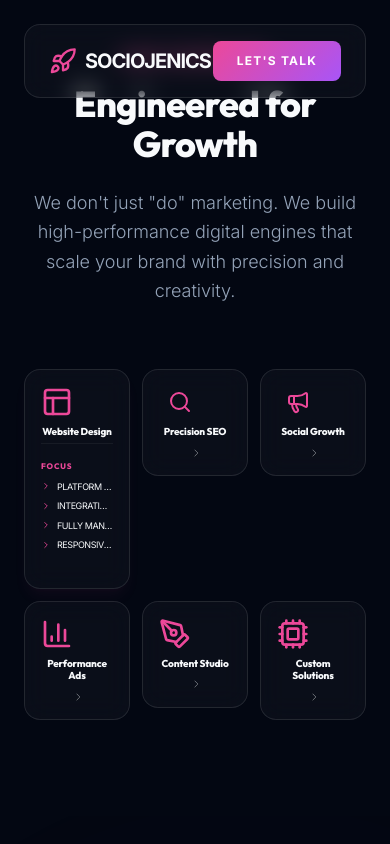
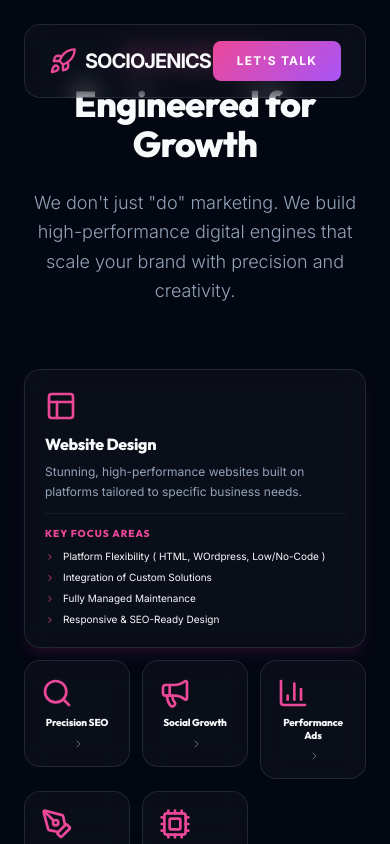
Before and after one commit to ssr85/sociojenics-website, a React (Vite) app: page / in a window 390 px wide. Both pictures are taken after a click on the element "Website Design". Shown: the part 892-1736 px from the top of the page. Built offline with nearby package versions, Linux system fonts and the light colour scheme.

Commit message:
feat: mobile full-width card expansion, hero bg overlay, services copy polish

```diff
--- a/src/components/Services.jsx
+++ b/src/components/Services.jsx
@@ -1,4 +1,4 @@
-import { motion, AnimatePresence } from 'framer-motion'
+import { motion, AnimatePresence, LayoutGroup } from 'framer-motion'
 import { Search, Megaphone, BarChart3, PenTool, X, ChevronRight, Cpu, Layout as LayoutIcon } from 'lucide-react'
 import { useState, useRef } from 'react'
 
@@ -99,8 +99,11 @@ const Services = () => {
                 </p>
             </div>
 
-            <div className="grid grid-cols-3 lg:grid-cols-3 gap-3 md:gap-6 items-start">
-                {services.map((s, i) => (
+            <LayoutGroup>
+                <div className="grid grid-cols-3 gap-3 md:gap-6 items-start">
+                    {services.map((s, i) => {
+                        const isActive = activeIndex === i;
+                        return (
                             <motion.div
                                 key={i}
                                 layout
@@ -108,52 +111,82 @@ const Services = () => {
                                 whileInView={{ opacity: 1, scale: 1 }}
                                 whileHover={{ y: -5 }}
                                 transition={{
-                            duration: 0.5,
+                                    duration: 0.4,
                                     delay: i * 0.05,
                                     y: { duration: 0.2, ease: "easeOut" },
-                            layout: { duration: 0.3, ease: "easeInOut" }
+                                    layout: { duration: 0.35, ease: [0.4, 0, 0.2, 1] }
                                 }}
                                 viewport={{ once: true }}
                                 onMouseEnter={() => handleMouseEnter(i)}
                                 onMouseLeave={handleMouseLeave}
                                 onClick={() => {
-                            handleMouseLeave(); // Clear hover trigger if clicked
-                            setActiveIndex(activeIndex === i ? null : i);
+                                    handleMouseLeave();
+                                    setActiveIndex(isActive ? null : i);
                                 }}
-                        className={`glass p-4 md:p-8 group transition-all duration-500 cursor-pointer relative overflow-hidden ${activeIndex === i ? 'border-accent-pink shadow-lg shadow-accent-pink/5' : 'hover:border-accent-pink/40'
-                            }`}
+                                // On mobile: active card spans full 3 cols; on md+ normal 1 col
+                                className={[
+                                    'glass group cursor-pointer relative overflow-hidden transition-colors duration-300',
+                                    isActive
+                                        ? 'col-span-3 md:col-span-1 p-5 md:p-8 border-accent-pink shadow-lg shadow-accent-pink/10'
+                                        : 'col-span-1 p-4 md:p-8 hover:border-accent-pink/40'
+                                ].join(' ')}
                             >
-                        {/* Glow effect on hover */}
+                                {/* Glow */}
                                 <div className="absolute inset-0 bg-accent-pink/5 opacity-0 group-hover:opacity-100 transition-opacity duration-500 pointer-events-none" />
 
-                        <motion.div layout className="mb-2 md:mb-6 text-accent-pink transition-colors duration-500 relative z-10 scale-75 md:scale-100">
+                                <motion.div layout className={`text-accent-pink relative z-10 ${isActive ? 'mb-3 md:mb-6' : 'mb-2 md:mb-6 scale-75 md:scale-100'}`}>
                                     {s.icon}
                                 </motion.div>
-                        <motion.h3 layout className="text-[10px] sm:text-xs md:text-2xl font-bold mb-1 md:mb-3 relative z-10 text-center md:text-left leading-tight">{s.title}</motion.h3>
+
+                                <motion.h3 layout className={`font-bold relative z-10 leading-tight ${isActive
+                                        ? 'text-base md:text-2xl mb-2 md:mb-3'
+                                        : 'text-[10px] sm:text-xs md:text-2xl mb-1 md:mb-3 text-center md:text-left'
+                                    }`}>
+                                    {s.title}
+                                </motion.h3>
+
+                                {/* Description: always visible when expanded on mobile; only on md+ otherwise */}
+                                <AnimatePresence>
+                                    {isActive && (
+                                        <motion.p
+                                            layout
+                                            initial={{ opacity: 0 }}
+                                            animate={{ opacity: 1 }}
+                                            exit={{ opacity: 0 }}
+                                            className="text-xs md:text-sm text-text-secondary leading-relaxed mb-3 md:mb-4 relative z-10"
+                                        >
+                                            {s.desc}
+                                        </motion.p>
+                                    )}
+                                </AnimatePresence>
+                                {/* Description on md+ when NOT active */}
+                                {!isActive && (
                                     <motion.p layout className="text-sm text-text-secondary leading-relaxed mb-4 relative z-10 hidden md:block">
                                         {s.desc}
                                     </motion.p>
+                                )}
 
                                 <AnimatePresence>
-                            {activeIndex === i && (
+                                    {isActive && (
                                         <motion.div
                                             initial={{ height: 0, opacity: 0 }}
                                             animate={{ height: 'auto', opacity: 1 }}
                                             exit={{ height: 0, opacity: 0 }}
-                                    className="pt-4 md:pt-6 border-t border-white/5 space-y-2 md:space-y-4"
+                                            transition={{ duration: 0.3 }}
+                                            className="border-t border-white/5 pt-3 md:pt-6 space-y-2 md:space-y-4"
                                         >
-                                    <h4 className="text-[8px] md:text-xs uppercase tracking-widest text-accent-pink font-bold">Focus</h4>
+                                            <h4 className="text-[10px] md:text-xs uppercase tracking-widest text-accent-pink font-bold">Key Focus Areas</h4>
                                             <ul className="space-y-1.5 md:space-y-3">
                                                 {s.details.map((detail, idx) => (
                                                     <motion.li
                                                         key={idx}
                                                         initial={{ x: -10, opacity: 0 }}
                                                         animate={{ x: 0, opacity: 1 }}
-                                                transition={{ delay: idx * 0.1 }}
-                                                className="text-[9px] md:text-sm flex items-center gap-1.5 md:gap-2 text-text-primary uppercase tracking-tighter md:normal-case md:tracking-normal"
+                                                        transition={{ delay: idx * 0.08 }}
+                                                        className="text-[10px] md:text-sm flex items-center gap-2 text-text-primary"
                                                     >
                                                         <ChevronRight size={10} className="text-accent-pink flex-shrink-0" />
-                                                <span className="truncate md:whitespace-normal">{detail}</span>
+                                                        {detail}
                                                     </motion.li>
                                                 ))}
                                             </ul>
@@ -161,16 +194,20 @@ const Services = () => {
                                     )}
                                 </AnimatePresence>
 
-                        {/* Interactive Hint */}
-                        <div className={`mt-2 md:mt-6 flex items-center justify-center md:justify-start gap-1 md:gap-2 text-[8px] md:text-xs font-bold uppercase tracking-widest transition-opacity duration-300 ${activeIndex === i ? 'opacity-0' : 'opacity-40 group-hover:opacity-100'}`}>
+                                {/* Tap/hover hint */}
+                                {!isActive && (
+                                    <div className="mt-2 md:mt-6 flex items-center justify-center md:justify-start gap-1 md:gap-2 text-[8px] md:text-xs font-bold uppercase tracking-widest opacity-40 group-hover:opacity-100 transition-opacity duration-300">
                                         <span className="hidden md:inline">Explore Details</span>
                                         <motion.div animate={{ x: [0, 3, 0] }} transition={{ repeat: Infinity, duration: 1.5 }}>
                                             <ChevronRight size={12} />
                                         </motion.div>
                                     </div>
+                                )}
                             </motion.div>
-                ))}
+                        );
+                    })}
                 </div>
+            </LayoutGroup>
         </section>
     )
 }
```
Lines whose indentation alone changed are shown as unchanged.
